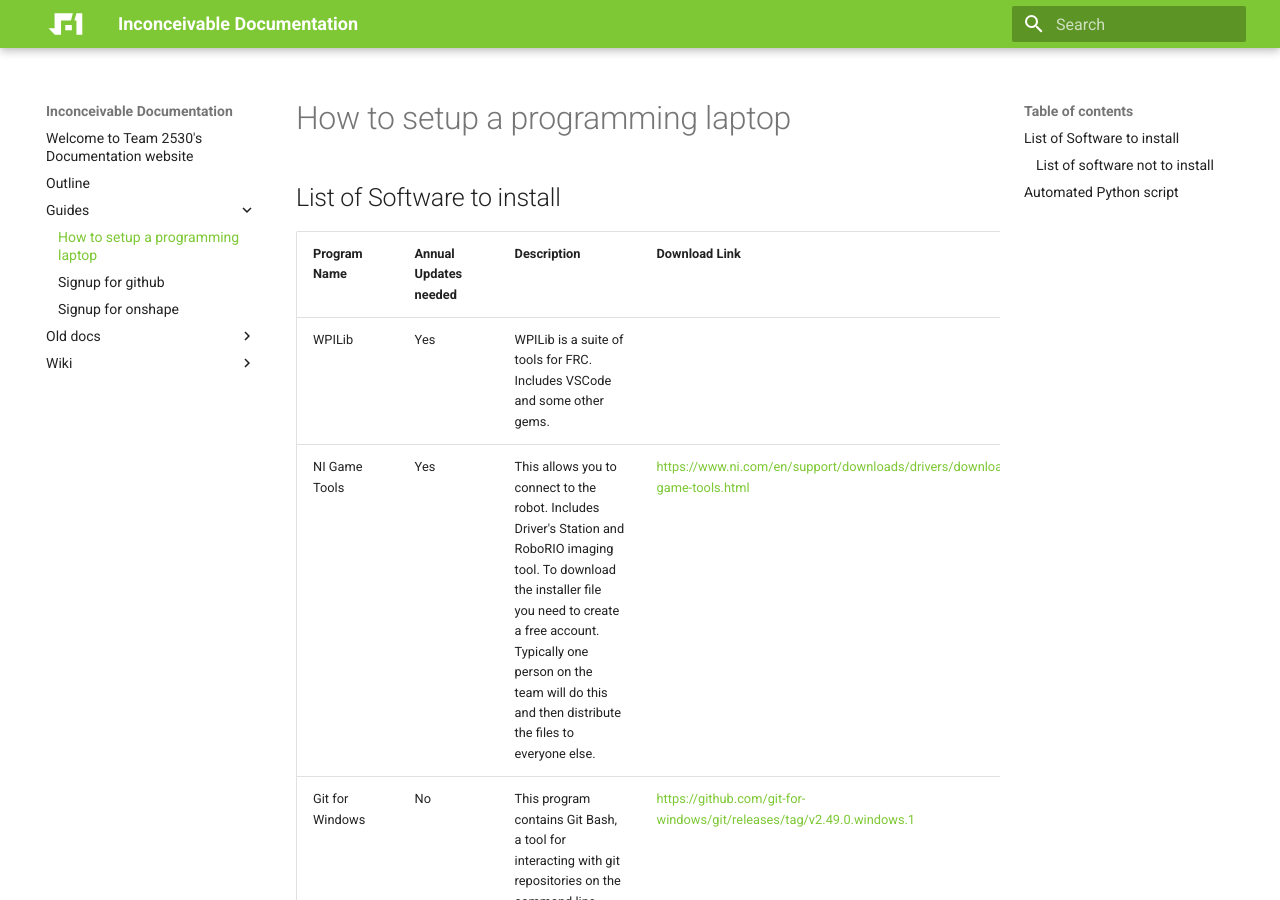
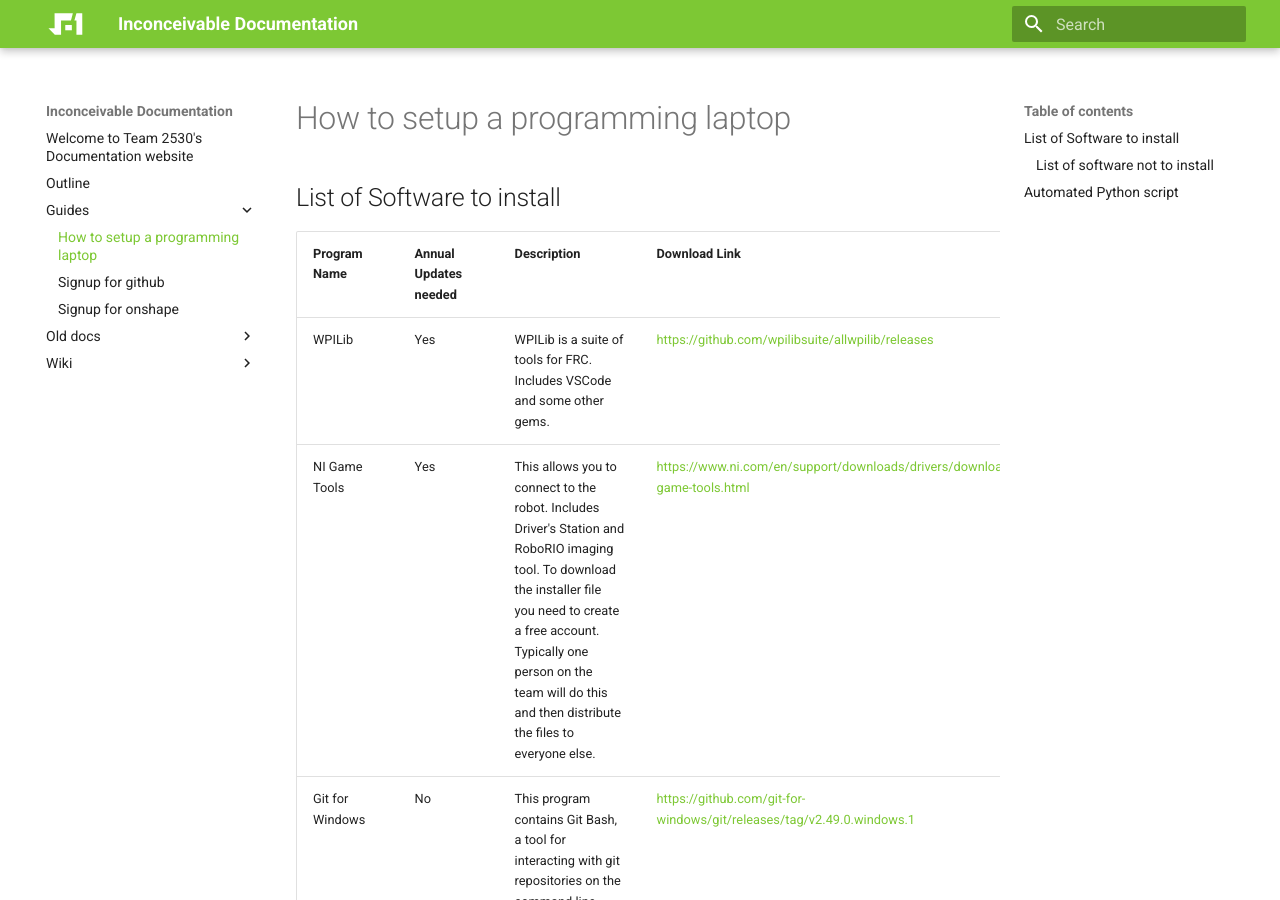
Before and after one commit to Team2530/Documentation, an MkDocs documentation site: the page built from docs/guides/programming-laptop-setup.md, in a window 1280 px wide and 900 px high. Built offline with MkDocs 1.6.1 and Material for MkDocs 9.7.7, drawn with Linux system fonts in a browser that asks for light colours; some of the changed lines change nothing that is shown.

Commit message:
Add WPILib installation link

```diff
--- a/docs/guides/programming-laptop-setup.md
+++ b/docs/guides/programming-laptop-setup.md
@@ -4,7 +4,7 @@
 
 | Program Name | Annual Updates needed | Description                                                              | Download Link |
 | ------------ | --------------------- | ------------------------------------------------------------------------ | ------------- |
-| WPILib       | Yes                   | WPILib is a suite of tools for FRC. Includes VSCode and some other gems. | <link here> |
+| WPILib       | Yes                   | WPILib is a suite of tools for FRC. Includes VSCode and some other gems. | <https://github.com/wpilibsuite/allwpilib/releases> |
 | NI Game Tools | Yes | This allows you to connect to the robot. Includes Driver's Station and RoboRIO imaging tool. To download the installer file you need to create a free account. Typically one person on the team will do this and then distribute the files to everyone else. | <https://www.ni.com/en/support/downloads/drivers/download.frc-game-tools.html> |
 | Git for Windows | No | This program contains Git Bash, a tool for interacting with git repositories on the command line. | <https://github.com/git-for-windows/git/releases/tag/v2.49.0.windows.1> |
 | PathPlanner | Yes | PathPlanner is a tool for designing autonomous routes. You should install this from the windows store to get automatic updates. | <https://apps.microsoft.com/detail/9nqbkb5dw909?ocid=webpdpshare> |
```
